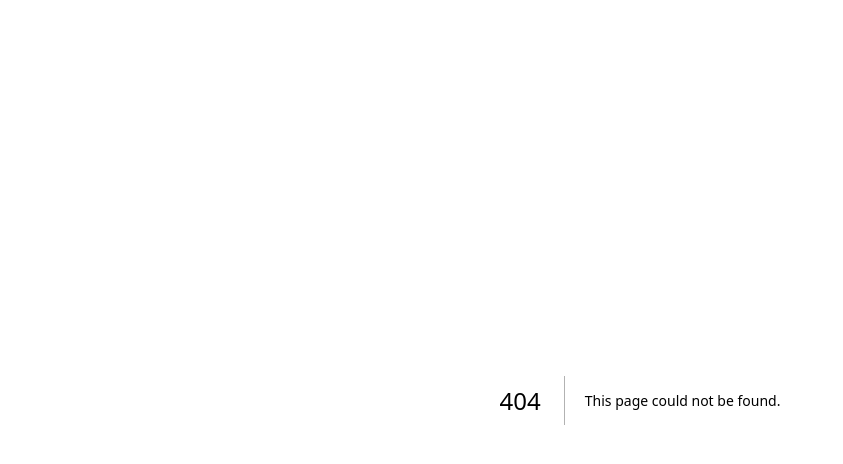
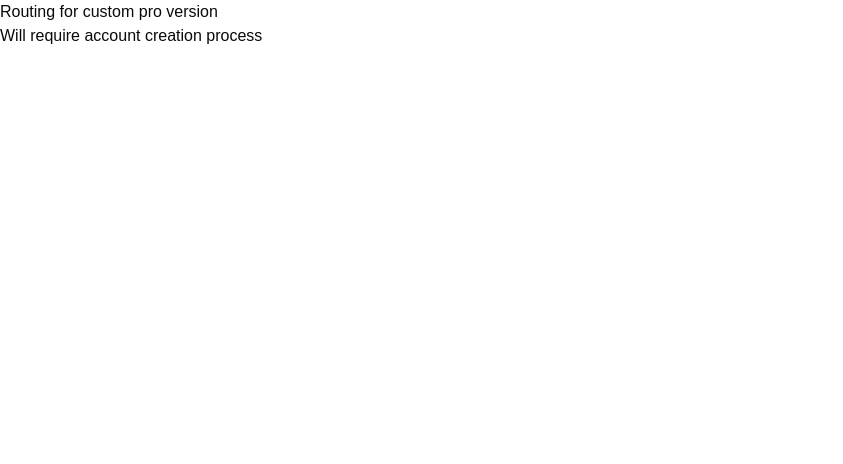
Before and after one commit to pankajkoree/testproject, a Next.js app: page /custom-pro-version in a window 1280 px wide. Before the commit this address had no page. Shown: the top 464 px of the page, without its empty margins (0-843 px from the left). Built offline with nearby package versions, Linux system fonts and the light colour scheme.

Commit message:
custom pro version routing

```diff
--- /dev/null
+++ b/src/app/custom-pro-version/page.tsx
@@ -0,0 +1,12 @@
+import React from "react";
+
+const page = () => {
+  return (
+    <div>
+      <h1>Routing for custom pro version</h1>
+      <h2>Will require account creation process </h2>
+    </div>
+  );
+};
+
+export default page;
```
